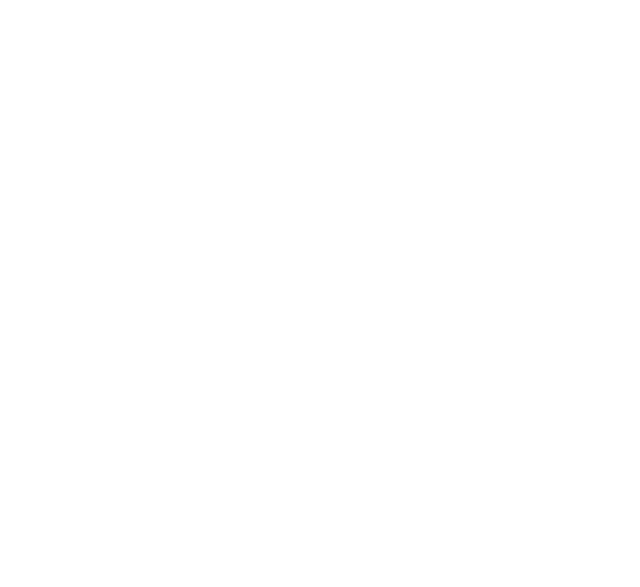
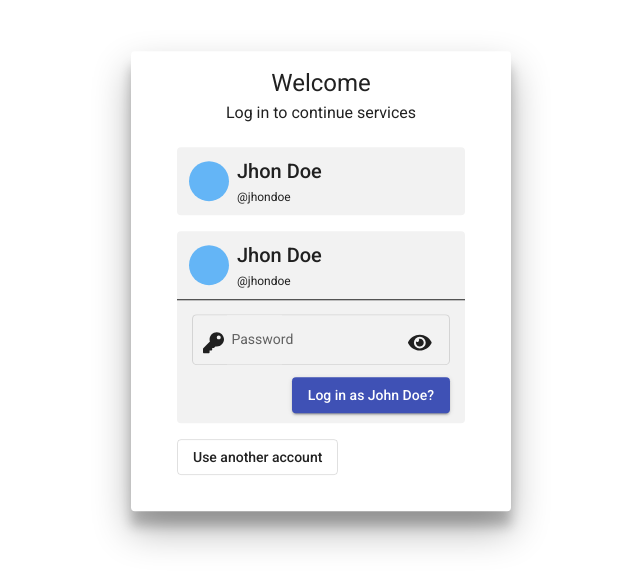
Before and after one commit to itsbibeksaini/mockups, an Angular app: page /login in a window 1280 px wide. Before the commit this address led to /. Shown: the part 119-706 px from the top of the page, without its empty margins (319-959 px from the left). Built offline with nearby package versions, Linux system fonts and the light colour scheme.

Commit message:
login mockup

```diff
--- a/angular.json
+++ b/angular.json
@@ -31,6 +31,8 @@
               "src/assets"
             ],
             "styles": [
+              "node_modules/bootstrap/scss/bootstrap.scss",
+              "src/custom_theme.scss",
               "src/styles.scss"
             ],
             "scripts": []
--- a/src/app/app-routing.module.ts
+++ b/src/app/app-routing.module.ts
@@ -1,10 +1,13 @@
 import { NgModule } from '@angular/core';
 import { RouterModule, Routes } from '@angular/router';
-import { MockupHomeComponent } from './mockups';
+import { LoginComponent, MockupHomeComponent } from './mockups';
 
 const routes: Routes = [{
   path:'',
   component: MockupHomeComponent
+},{
+  path:'login',
+  component: LoginComponent
 }];
 
 @NgModule({
--- a/src/app/mockups/login/login.component.html
+++ b/src/app/mockups/login/login.component.html
@@ -1 +1,54 @@
-<p>login works!</p>
+<mat-card style="width: 380px;" class="centralize" >
+    <header class="text-center">
+        <span class="mat-h1 display-block m-0">Welcome</span>
+        <span class="mat-h3 display-block m-0">Log in to continue services</span>
+    </header>
+
+    <div class="padding2030">
+        <div class="container-fluid user-banner">
+            <div fxFlex="40px" style="position: relative;">
+                <div class="profile-icon">
+                </div>
+            </div>
+            <div fxFlex class="p-2">
+                <span class="mat-h2 display-block m-0">Jhon Doe</span>
+                <span class="mat-small display-block m-0">@jhondoe</span>
+            </div>
+            <div fxFlex="35px" style="position: relative;">
+                <button mat-icon-button class="vertical-center trash"><fa-icon [icon]="faTrash" class="danger"></fa-icon></button>
+            </div>
+        </div>
+
+        <div class=" user-banner">
+            <div class="container-fluid">
+                <div fxFlex="40px" style="position: relative;">
+                    <div class="profile-icon">
+                    </div>
+                </div>
+                <div fxFlex class="p-2">
+                    <span class="mat-h2 display-block m-0">Jhon Doe</span>
+                    <span class="mat-small display-block m-0">@jhondoe</span>
+                </div>
+                <div fxFlex="35px" style="position: relative;">
+                    <button mat-icon-button class="vertical-center trash"><fa-icon [icon]="faTrash" class="danger"></fa-icon></button>
+                </div>
+            </div>
+            <div class="padding1015" style="border-top: 1px solid;">
+                <mat-form-field appearance="outline" class="w-100">
+                    <fa-icon [icon]="faKey" matPrefix></fa-icon>
+                    <fa-icon [icon]="faEye" matSuffix></fa-icon>
+                    <mat-label>Password</mat-label>
+                    <input matInput type="password">
+                </mat-form-field>
+
+                <div class="text-end">
+                    <button mat-raised-button color="primary">Log in as John Doe?</button>
+                </div>
+            </div>
+        </div>
+
+        <div>
+            <button mat-stroked-button>Use another account</button>
+        </div>
+    </div>
+</mat-card>
--- a/src/app/mockups/login/login.component.scss
+++ b/src/app/mockups/login/login.component.scss
@@ -0,0 +1,35 @@
+.user-banner {
+  border-radius: 0.25rem;
+  cursor: pointer;
+  background-color: #f2f2f2;
+  transition: all 0.2s ease-in-out;
+
+  &:hover {
+    box-shadow: 0 3px 15px rgba(0, 0, 0, 0.4);
+    & .trash {
+      display: block;
+    }
+  }
+
+  &:not(:last-of-type) {
+    margin-bottom: 1rem;
+  }
+
+  & .profile-icon {
+    width: 40px;
+    height: 40px;
+    border-radius: 50%;
+    background-color: #64B5F6;
+
+    position: absolute;
+    top: 50%;
+    transform: translateY(-50%);
+  }
+
+  & .trash {
+    display: none;
+    & fa-icon {
+      font-size: 15px;
+    }
+  }
+}
--- a/src/app/mockups/login/login.component.ts
+++ b/src/app/mockups/login/login.component.ts
@@ -1,4 +1,5 @@
 import { Component, OnInit } from '@angular/core';
+import { faEye, faKey, faTrash, faUser } from '@fortawesome/free-solid-svg-icons';
 
 @Component({
   selector: 'app-login',
@@ -7,6 +8,9 @@
 })
 export class LoginComponent implements OnInit {
 
+  faTrash = faTrash
+  faKey = faKey
+  faEye = faEye
   constructor() { }
 
   ngOnInit(): void {
--- a/src/app/mockups/mockup-home/mockup-home.component.html
+++ b/src/app/mockups/mockup-home/mockup-home.component.html
@@ -1 +1,3 @@
-<p>mockup-home works!</p>
+<div>
+    <button mat-raised-button color="primary" routerLink="/login">Login</button>
+</div>
--- a/src/app/mockups/mockup-home/mockup-home.component.ts
+++ b/src/app/mockups/mockup-home/mockup-home.component.ts
@@ -7,6 +7,7 @@
 })
 export class MockupHomeComponent implements OnInit {
 
+
   constructor() { }
 
   ngOnInit(): void {
--- /dev/null
+++ b/src/custom_theme.scss
@@ -0,0 +1,23 @@
+.danger {
+  color: #f44336;
+}
+
+.mat-card {
+  box-shadow: 0 19px 38px rgba(0, 0, 0, 0.3), 0 15px 12px rgba(0, 0, 0, 0.22) !important;
+}
+
+.mat-form-field {
+  font-size: 16px;
+  & fa-icon {
+    font-size: 21px;
+    margin-right: 0.5rem;
+  }
+
+  & .mat-form-field-wrapper {
+    padding-bottom: 0 !important;
+  }
+
+  & .mat-form-field-subscript-wrapper {
+    position: relative !important;
+  }
+}
--- a/src/styles.scss
+++ b/src/styles.scss
@@ -1,4 +1,3 @@
-
 // Custom Theming for Angular Material
 // For more information: https://material.angular.io/guide/theming
 @use '~@angular/material' as mat;
@@ -20,13 +19,15 @@
 
 // Create the theme object. A theme consists of configurations for individual
 // theming systems such as "color" or "typography".
-$mockups-theme: mat.define-light-theme((
-  color: (
-    primary: $mockups-primary,
-    accent: $mockups-accent,
-    warn: $mockups-warn,
+$mockups-theme: mat.define-light-theme(
+  (
+    color: (
+      primary: $mockups-primary,
+      accent: $mockups-accent,
+      warn: $mockups-warn,
+    ),
   )
-));
+);
 
 // Include theme styles for core and each component used in your app.
 // Alternatively, you can import and @include the theme mixins for each component
@@ -35,5 +36,40 @@
 
 /* You can add global styles to this file, and also import other style files */
 
-html, body { height: 100%; }
-body { margin: 0; font-family: Roboto, "Helvetica Neue", sans-serif; }
+html,
+body {
+  height: 100%;
+}
+body {
+  margin: 0;
+  font-family: Roboto, "Helvetica Neue", sans-serif;
+}
+
+.centralize {
+  position: absolute;
+  top: 50%;
+  left: 50%;
+  transform: translate(-50%, -50%);
+}
+
+.padding1015 {
+  padding: 10px 15px;
+}
+
+.padding2030 {
+  padding: 20px 30px;
+}
+
+.display-block {
+  display: block;
+}
+
+.display-inline-block {
+  display: inline-block;
+}
+
+.vertical-center {
+  position: absolute;
+  top: 50%;
+  transform: translateY(-50%);
+}
```
Also changed, not shown: src/app/app.module.ts (+11 -0 lines).
